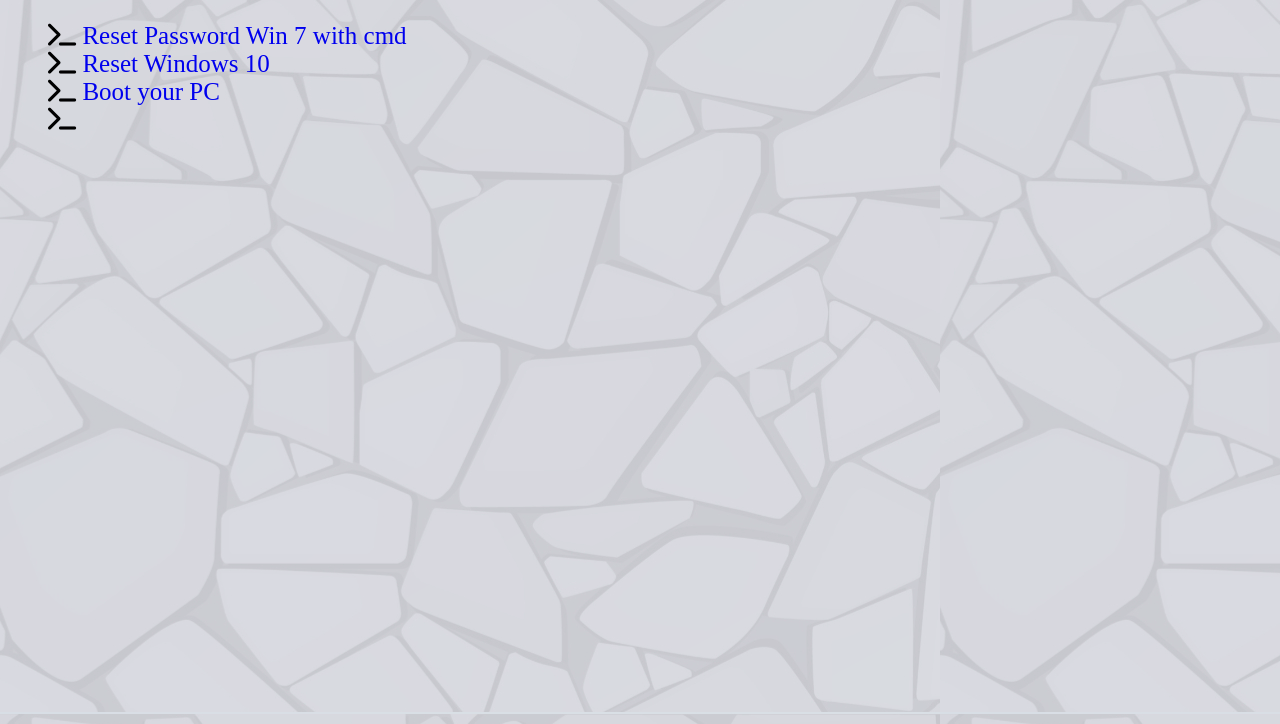
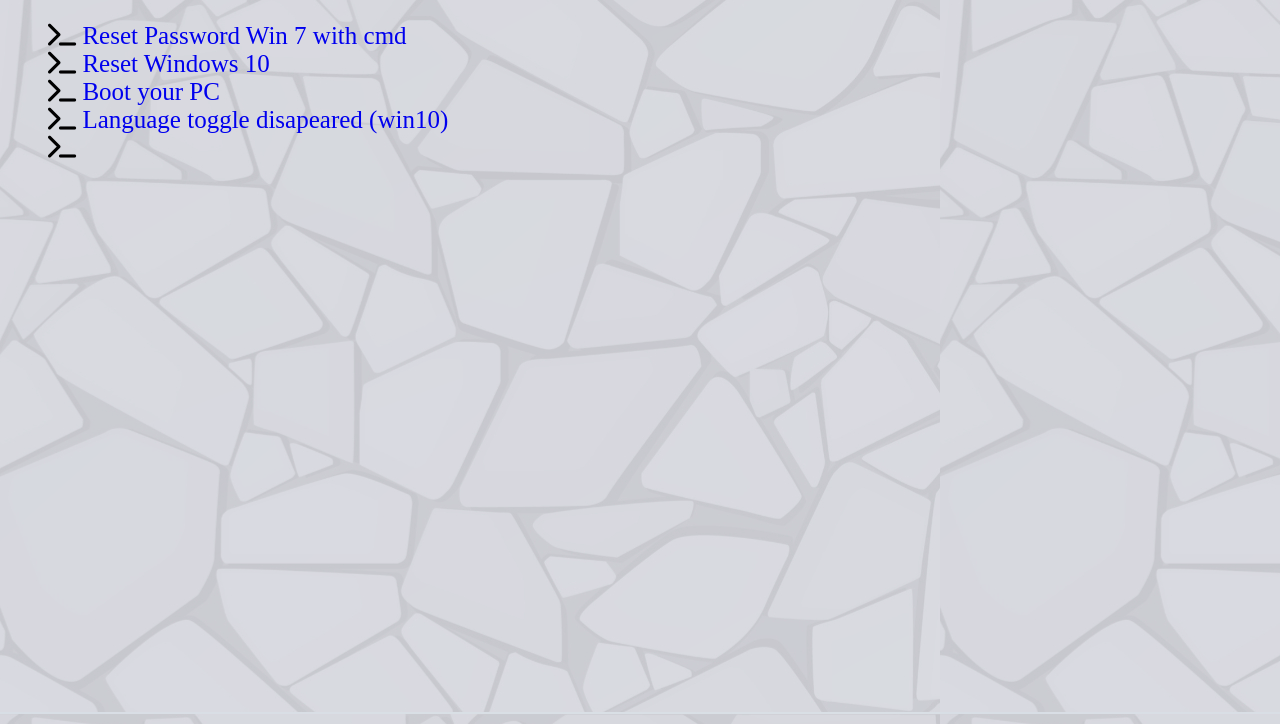
Before and after one commit to TedzJava/pc-tricks, a plain HTML site: page categories/windows.html in a window 1280 px wide. Shown: the part 76-800 px from the top of the page. Drawn offline with Linux system fonts and the light colour scheme.

Commit message:
Update windows.html

```diff
--- a/categories/windows.html
+++ b/categories/windows.html
@@ -29,6 +29,7 @@
                 <li><i class="fa-solid fa-terminal"></i> <a href="./../articles/windows/reset-windows-7-password-cmd.html">Reset Password Win 7 with cmd</a></li>
                 <li><i class="fa-solid fa-terminal"></i> <a href="./../articles/windows/reset-windows-10.html">Reset Windows 10</a></li>
                 <li><i class="fa-solid fa-terminal"></i> <a href="./../articles/windows/boot-your-pc.html">Boot your PC</a></li>
+                <li><i class="fa-solid fa-terminal"></i> <a href="./../articles/windows/Language-toggle-disapeared-(win10).html">Language toggle disapeared (win10)</a></li>
                 <li><i class="fa-solid fa-terminal"></i> <a href="./../articles/windows/"></a></li>
             </ul>
         </section>
```
